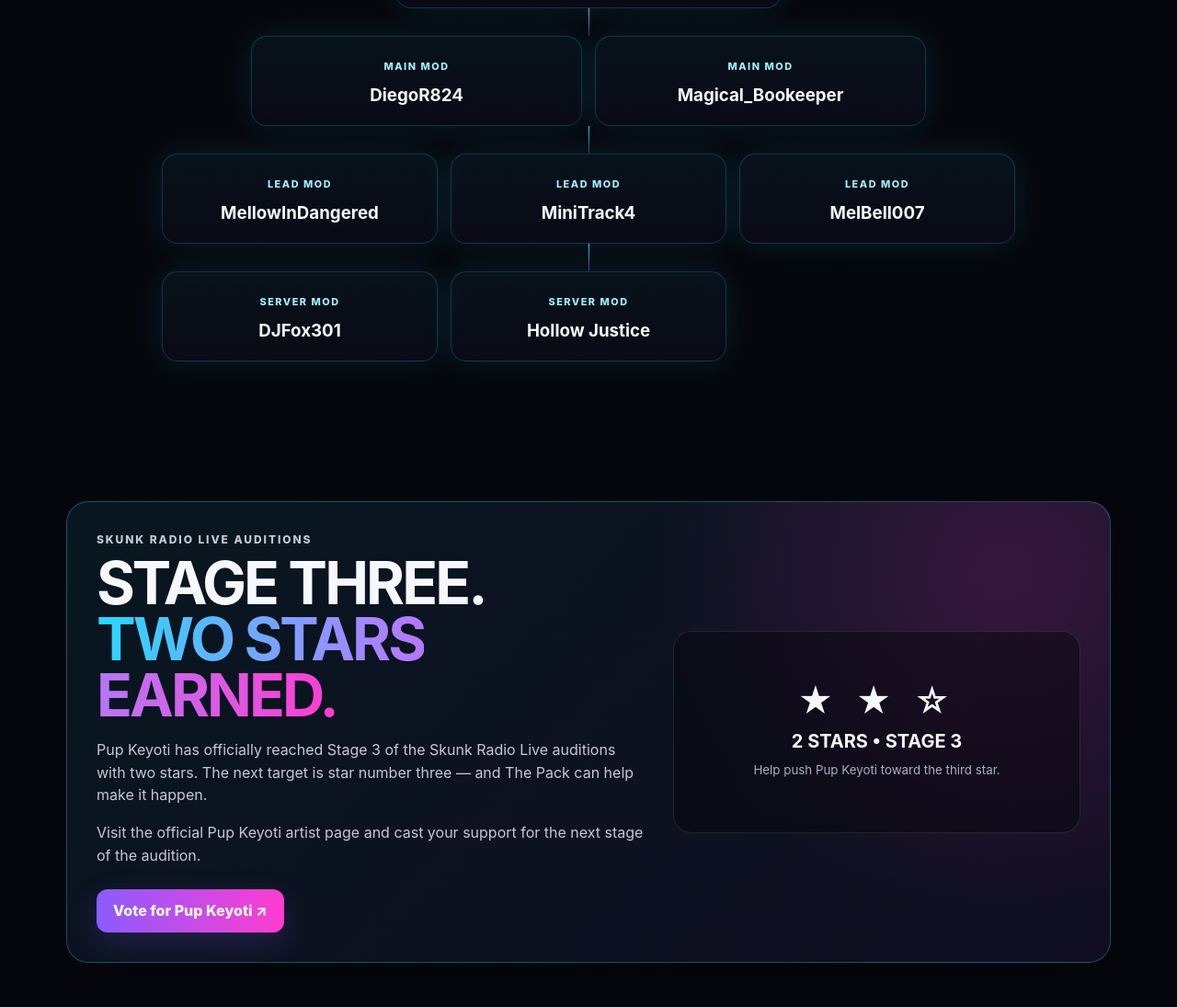
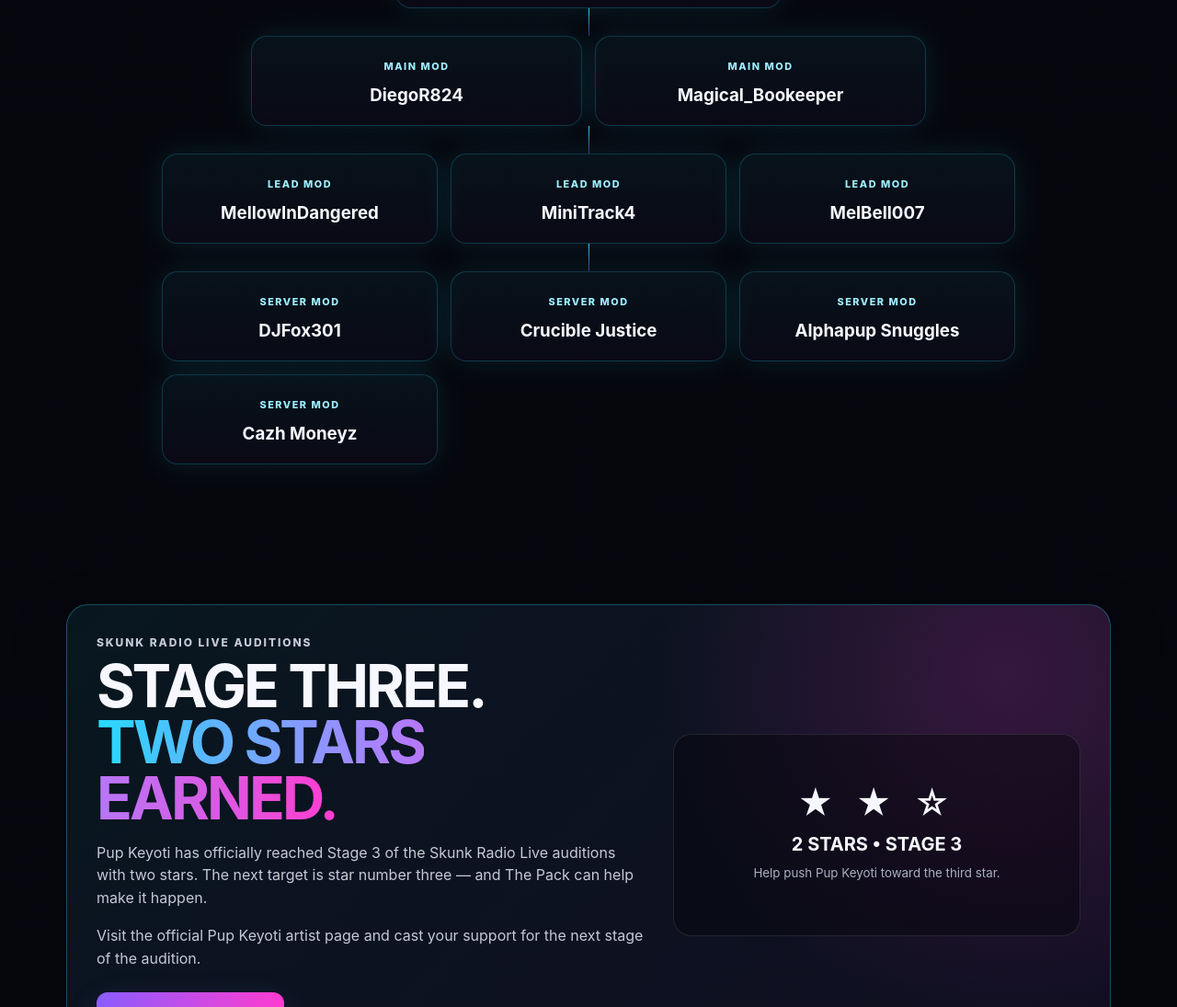
Before and after one commit to pupkeyoti/OfficialPupKeyotiWebsite, a plain HTML site: page index.html in a window 1280 px wide. Shown: the part 6934-8029 px from the top of the page at 92% size. Drawn offline with Linux system fonts and the light colour scheme; files whose address does not match are found by name.

Commit message:
Update Den Pack server moderators and member display names

```diff
--- a/index.html
+++ b/index.html
@@ -252,7 +252,9 @@
         <div class="tree-level three">
           <div class="tree-card"><span>SERVER MOD</span><h3>Fluff Fur 30</h3></div>
           <div class="tree-card"><span>SERVER MOD</span><h3>DJFox301</h3></div>
-          <div class="tree-card"><span>SERVER MOD</span><h3>Hollow Justice</h3></div>
+          <div class="tree-card"><span>SERVER MOD</span><h3>Crucible Justice</h3></div>
+          <div class="tree-card"><span>SERVER MOD</span><h3>Alphapup Snuggles</h3></div>
+          <div class="tree-card"><span>SERVER MOD</span><h3>Cazh Moneyz</h3></div>
         </div>
       </div>
     </section>
```
